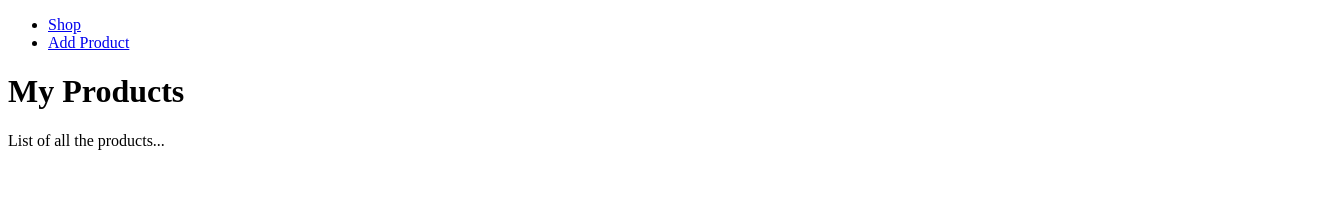
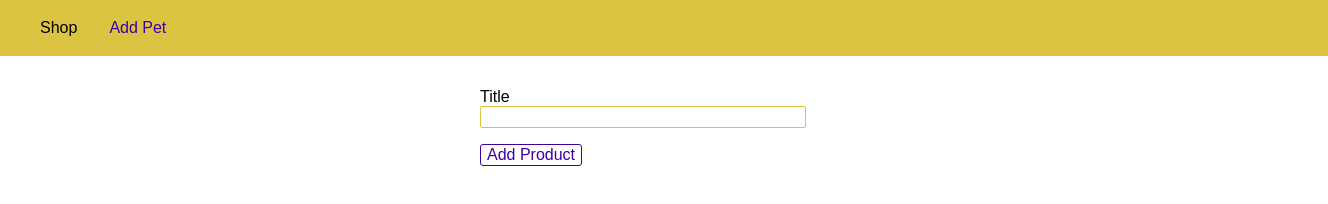
Before and after one commit to jessicabreedlove/petstoreNode, a website: page views/shop.html in a window 1280 px wide. Shown: the whole page, 1328 px wide, since content can reach past the window. Drawn offline with Linux system fonts and the light colour scheme; files that its build step writes are made by us from their sources.

Commit message:
added css

```diff
--- a/app.js
+++ b/app.js
@@ -9,11 +9,11 @@ const shopRoutes = require('./routes/shop');
 
 app.use(bodyParser.urlencoded({ extended: false }));
 
-app.use(adminRoutes);
+app.use('/admin', adminRoutes);
 app.use(shopRoutes);
 
 app.use((req, res, next) => {
-  res.status(404).send('<h1>Page Not Found</h1>');
+  res.status(404).sendFile(path.join(__dirname, 'views', '404.html'));
 });
 
 app.listen(3000);
--- /dev/null
+++ b/public/main.css
@@ -0,0 +1,45 @@
+body {
+  padding: 0;
+  margin: 0;
+  font-family: sans-serif;
+}
+
+main {
+  padding: 1rem;
+}
+
+.main-header {
+  width: 100%;
+  height: 3.5rem;
+  background-color: #dbc441;
+  padding: 0 1.5rem;
+}
+
+.main-header__nav {
+  height: 100%;
+  display: flex;
+  align-items: center;
+}
+
+.main-header__item-list {
+  list-style: none;
+  margin: 0;
+  padding: 0;
+  display: flex;
+}
+
+.main-header__item {
+  margin: 0 1rem;
+  padding: 0;
+}
+
+.main-header__item a {
+  text-decoration: none;
+  color: black;
+}
+
+.main-header__item a:hover,
+.main-header__item a:active,
+.main-header__item a.active {
+  color: #3e00a1;
+}
--- /dev/null
+++ b/public/product.css
@@ -0,0 +1,36 @@
+.product-form {
+  width: 20rem;
+  max-width: 90%;
+  margin: auto;
+}
+
+.form-control {
+  margin: 1rem 0;
+}
+
+.form-control label,
+.form-control input {
+  display: block;
+  width: 100%;
+}
+
+.form-control input {
+  border: 1px solid #dbc441;
+  font: inherit;
+  border-radius: 2px;
+}
+
+button {
+  font: inherit;
+  border: 1px solid #3e00a1;
+  color: #3e00a1;
+  background: white;
+  border-radius: 3px;
+  cursor: pointer;
+}
+
+button:hover,
+button:active {
+  background-color: #3e00a1;
+  color: white;
+}
--- a/routes/admin.js
+++ b/routes/admin.js
@@ -1,12 +1,12 @@
+const path = require('path');
 const express = require('express');
+const rootDir = require('../util/path');
 
 const router = express.Router(); //mini express app
 
 //GET
 router.get('/add-pet', (req, res, next) => {
-  res.send(
-    '<form action="/pet-profile" method="POST"><input type="text" name="name"><button type="submit">Add Pet</button></form>'
-  );
+  res.sendFile(path.join(rootDir, 'views', 'add-product.html'));
 });
 
 //POST
--- a/routes/shop.js
+++ b/routes/shop.js
@@ -1,10 +1,11 @@
 const path = require('path');
 const express = require('express');
+const rootDir = require('../util/path');
 
 const router = express.Router();
 
 router.get('/', (req, res, next) => {
-  res.sendFile(path.join(__dirname, '../', 'views', 'shop.html'));
+  res.sendFile(path.join(rootDir, 'views', 'shop.html'));
 });
 
 module.exports = router;
--- /dev/null
+++ b/util/path.js
@@ -0,0 +1,3 @@
+const path = require('path');
+
+module.exports = path.dirname(process.mainModule.filename);
--- a/views/shop.html
+++ b/views/shop.html
@@ -5,21 +5,31 @@
     <meta name="viewport" content="width=device-width, initial-scale=1.0" />
     <meta http-equiv="X-UA-Compatible" content="ie=edge" />
     <title>Add Product</title>
+    <link rel="stylesheet" href="/css/main.css" />
+    <link rel="stylesheet" href="/css/product.css" />
   </head>
 
   <body>
-    <header>
-      <nav>
-        <ul>
-          <li><a href="/">Shop</a></li>
-          <li><a href="/admin/add-product">Add Product</a></li>
+    <header class="main-header">
+      <nav class="main-header__nav">
+        <ul class="main-header__item-list">
+          <li class="main-header__item"><a href="/">Shop</a></li>
+          <li class="main-header__item">
+            <a class="active" href="/admin/add-pet">Add Pet</a>
+          </li>
         </ul>
       </nav>
     </header>
 
     <main>
-      <h1>My Products</h1>
-      <p>List of all the products...</p>
+      <form class="product-form" action="/admin/add-pet" method="POST">
+        <div class="form-control">
+          <label for="title">Title</label>
+          <input type="text" name="title" id="title" />
+        </div>
+
+        <button type="submit">Add Product</button>
+      </form>
     </main>
   </body>
 </html>
```
Also changed, not shown: views/404.html (+12 -0 lines), views/add-product.html (+3 -3 lines).
